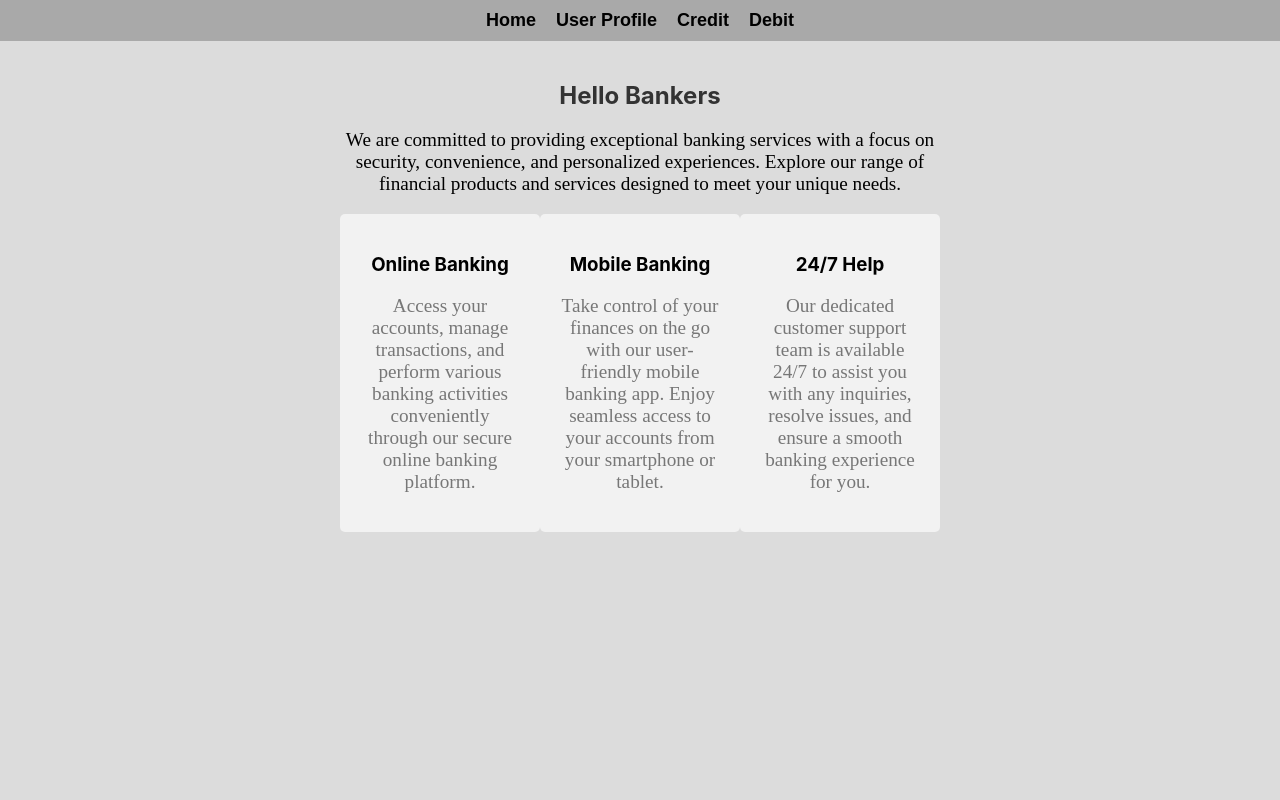
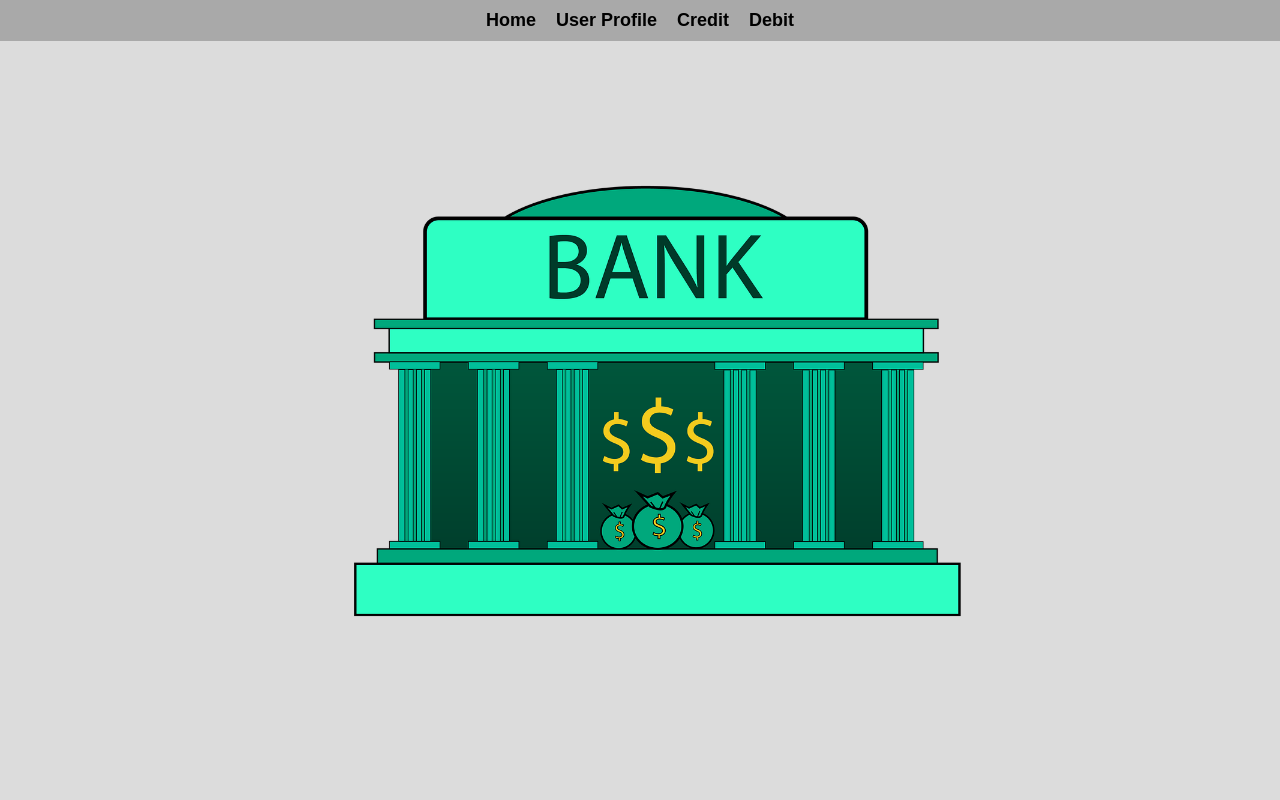
Before and after one commit to Hikhal/BankApp, a React (Create React App) app in the folder bankapp/: page / in a window 1280 px wide. Shown: the top 800 px of the page. Built offline with nearby package versions, Linux system fonts and the light colour scheme; no server answers.

Commit message:
display img added

```diff
--- a/bankapp/package.json
+++ b/bankapp/package.json
@@ -2,11 +2,13 @@
   "name": "bankapp",
   "version": "0.1.0",
   "private": true,
+  "homepage": "https://Hikhal.github.io/BankAppTTP",
   "dependencies": {
     "@testing-library/jest-dom": "^5.16.5",
     "@testing-library/react": "^13.4.0",
     "@testing-library/user-event": "^13.5.0",
     "axios": "^1.4.0",
+    "gh-pages": "^5.0.0",
     "react": "^18.2.0",
     "react-dom": "^18.2.0",
     "react-router-dom": "^6.13.0",
@@ -14,6 +16,8 @@
     "web-vitals": "^2.1.4"
   },
   "scripts": {
+    "predeploy": "npm run build",
+    "deploy": "gh-pages -d build",
     "start": "react-scripts start",
     "build": "react-scripts build",
     "test": "react-scripts test",
--- a/bankapp/src/App.css
+++ b/bankapp/src/App.css
@@ -159,3 +159,16 @@ h2 {
 .value {
   flex-grow: 1;
 }
+
+.image-container {
+  display: flex;
+  justify-content: center;
+  align-items: center;
+  height: 90vh;
+  /* Set the desired width */
+}
+
+.resized-img {
+  width: 60%; /* Adjust the percentage value to reduce the width */
+  height: auto;
+}
--- a/bankapp/src/App.js
+++ b/bankapp/src/App.js
@@ -7,6 +7,7 @@ import UserProfile from "./components/userProfile";
 import Credit from "./components/credit";
 import Debit from "./components/debit";
 import './App.css';
+import bankImage from "./bank-7515368_1280.png";
 
 
 function App() {
@@ -71,6 +72,10 @@ function App() {
             </li>
           </ul>
         </nav>
+        <div className="image-container">
+            <img src={bankImage} alt="Bank" className="resized-img" />
+        </div>
+
           {/* Routes */}
           <Routes>
             <Route path="/" element={<Home />} />
```
Also changed, not shown: bankapp/src/bank-7515368_1280.png (added), 1 other file (tests, documents, lock files or other folders).
